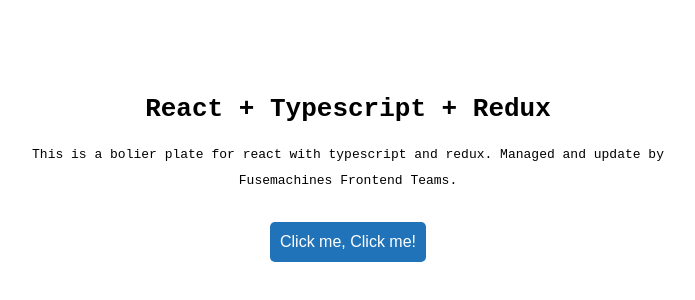
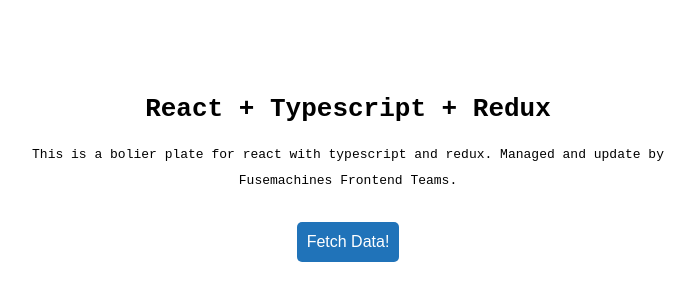
Before and after one commit to Fusemachines/fm-react-boilerplate, a React (Create React App) app in the folder typescript-with-redux/: page / in a window 1280 px wide. Shown: the part 220-520 px from the top of the page, without its empty margins (292-987 px from the left). Built offline with nearby package versions, Linux system fonts and the light colour scheme.

Commit message:
[BUTTON TEXT] changed to  Fetch Data!

```diff
--- a/typescript-with-redux/src/components/main/Main.tsx
+++ b/typescript-with-redux/src/components/main/Main.tsx
@@ -47,7 +47,7 @@
           </p>
 
           <button disabled={isLoading} className={'default-btn'} onClick={this.handleClick}>
-            {isLoading ? 'Loading...' : 'Click me, Click me!'}
+            {isLoading ? 'Loading...' : 'Fetch Data!'}
           </button>
 
           <div className="dog-list">
```
Also changed, not shown: 2 other files (tests, documents, lock files or other folders).
